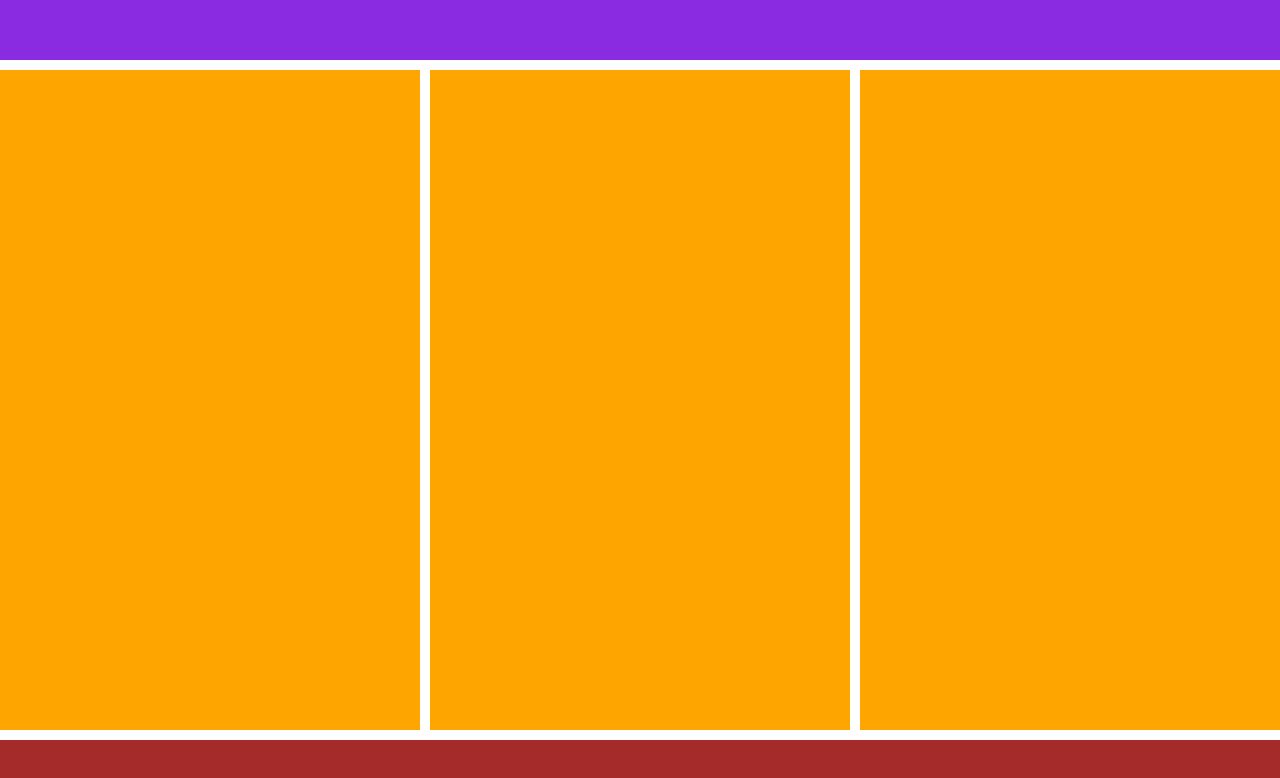
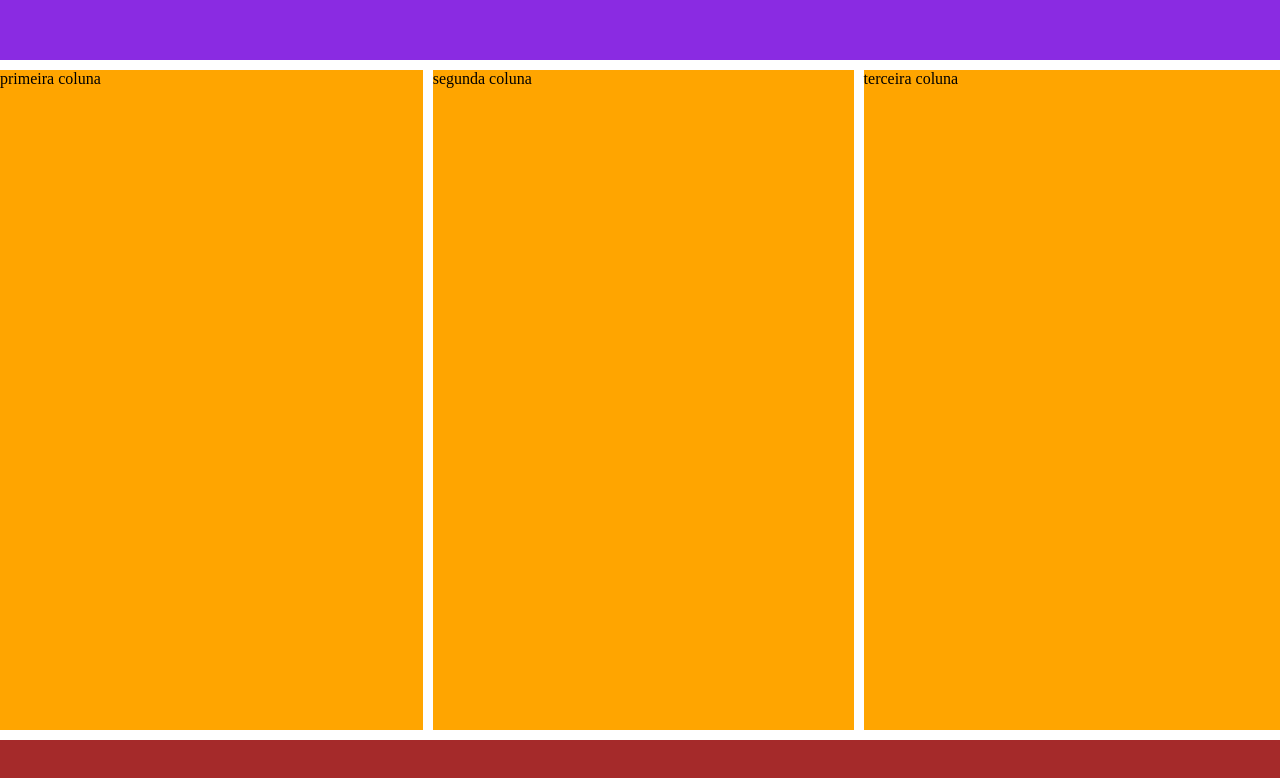
Before and after one commit to ifpi-picos/layout-responsivo-AntoniaNivia, a plain HTML site: page index.html in a window 1280 px wide. Drawn offline with Linux system fonts and the light colour scheme.

Commit message:
atualizaçoes

```diff
--- a/aula.css
+++ b/aula.css
@@ -23,6 +23,24 @@ main{
     padding: 10px 0;
 }
 
+main div{
+   flex-grow: 2;
+    background-color: orange;
+    height: 100%;
+}
+
+@media(max-width: 768px) {
+    main div{
+        width: 48%
+    }
+}
+
+@media(max-width: 576px) {
+    main div{
+        width: 100%
+    }
+}
+
 header{
     background-color: blueviolet;
 
@@ -33,11 +51,7 @@ footer{
     height: 60px;
 }
 
-main div{
-   flex-grow: 2;
-    background-color: orange;
-    height: 100%;
-}
+
 
 .dobro{
     flex-grow: 2;
--- a/index.html
+++ b/index.html
@@ -3,14 +3,15 @@
 <head>
     <meta charset="UTF-8">
     <title>Site jesiel</title>
+    <meta name="viewport" content="width=device.width, initial-scale=1.0">
     <link rel="stylesheet" href="aula.css">
 </head>
 <body>
     <header></header>
     <main>
-        <div></div>
-        <div class="dobro"></div>
-        <div></div>
+        <div>primeira coluna</div>
+        <div class="dobro">segunda coluna</div>
+        <div>terceira coluna</div>
     </main>
     <footer></footer>
 </body>
```
